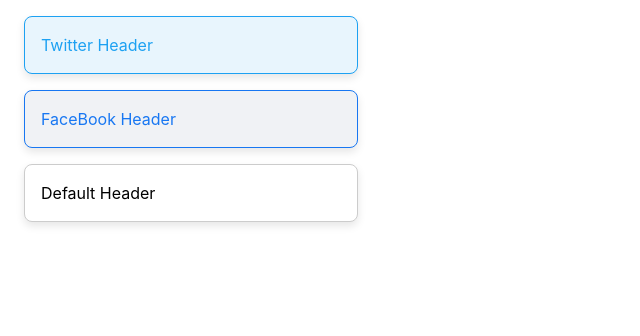
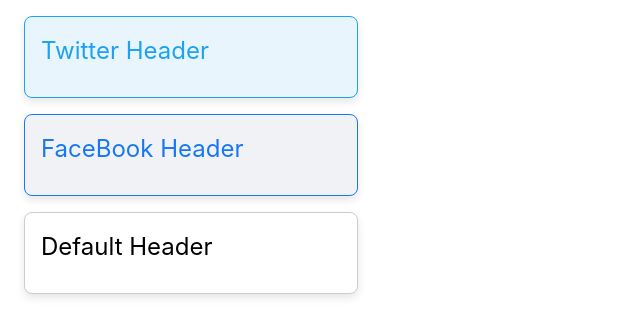
Before and after one commit to Winhub99/FE-Machine, a React (Vite) app: page / in a window 1280 px wide. Shown: the top 336 px of the page, without its empty margins (0-640 px from the left). Built offline with nearby package versions, Linux system fonts and the light colour scheme.

Commit message:
giving style to header text

```diff
--- a/src/components/ReusableComponent/Card.tsx
+++ b/src/components/ReusableComponent/Card.tsx
@@ -9,7 +9,10 @@
 const Card:React.FC<CardProps> = ({header,type}) => {
   return (
     <div style={{...styles.card,...styles[type]}}>
+      <div style={styles.header}>
       {header}
+      </div>
+
     </div>
   )
 }
```
